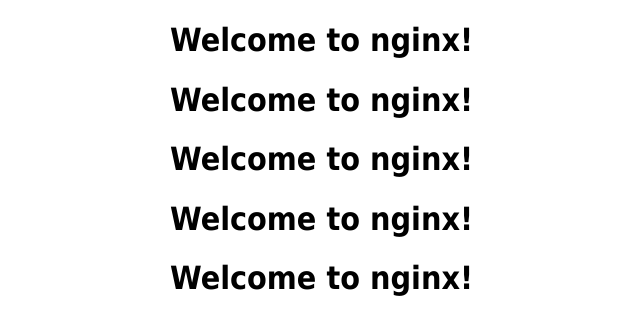
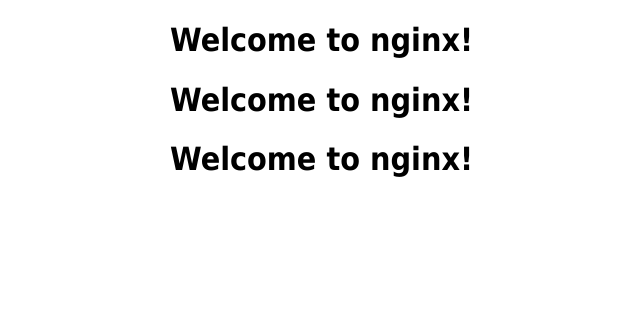
Before and after one commit to sesibhushan121/argocd, a plain HTML site: page Deploy/index.html in a window 1280 px wide. Shown: the whole page, without its empty margins (190-830 px from the left). Drawn offline with Linux system fonts and the light colour scheme.

Commit message:
Update index.html

```diff
--- a/Deploy/index.html
+++ b/Deploy/index.html
@@ -12,7 +12,5 @@
 <h1>Welcome to nginx!</h1>
 <h1>Welcome to nginx!</h1>
 <h1>Welcome to nginx!</h1>
-<h1>Welcome to nginx!</h1>
-<h1>Welcome to nginx!</h1>
 </body>
 </html>
```
